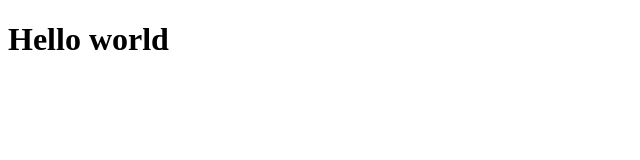
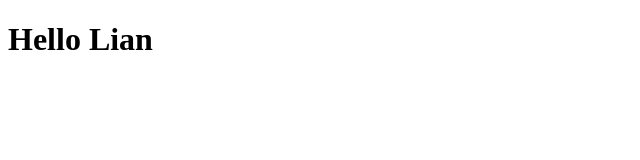
Before and after one commit to revalian/itw2022_223040012, a plain HTML site: page latihan/Latihan1/L1i223040012.html in a window 1280 px wide. Shown: the full height of the page, 0-640 px from the left. Drawn offline with Linux system fonts and the light colour scheme.

Commit message:
mengganti L1i223040012

```diff
--- a/latihan/Latihan1/L1i223040012.html
+++ b/latihan/Latihan1/L1i223040012.html
@@ -7,6 +7,6 @@
     <title>Hello world</title>
   </head>
   <body>
-    <h1>Hello world</h1>
+    <h1>Hello Lian</h1>
   </body>
 </html>
```
